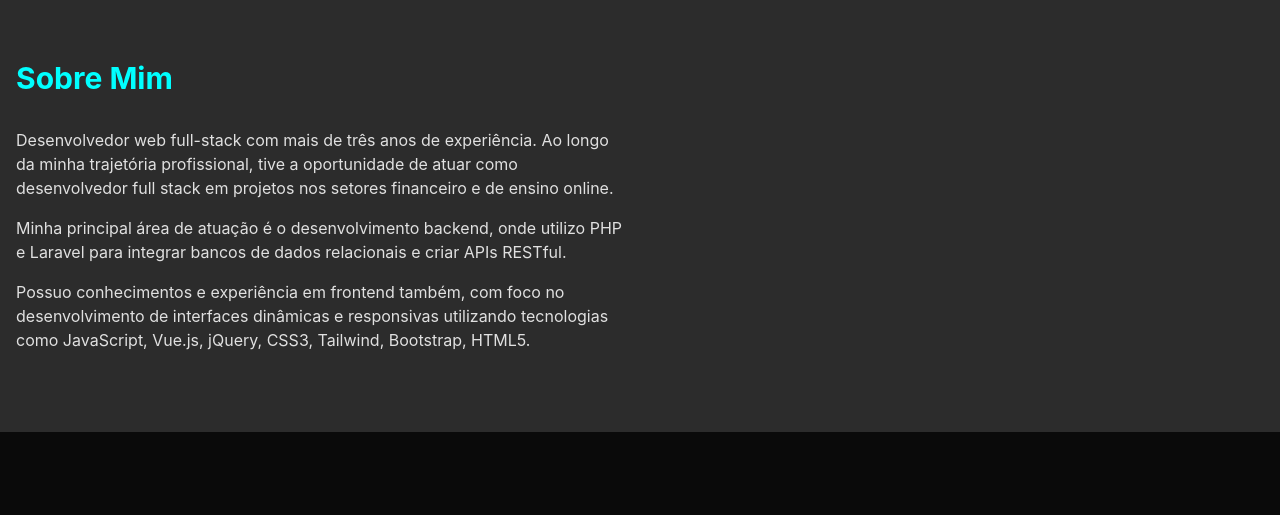
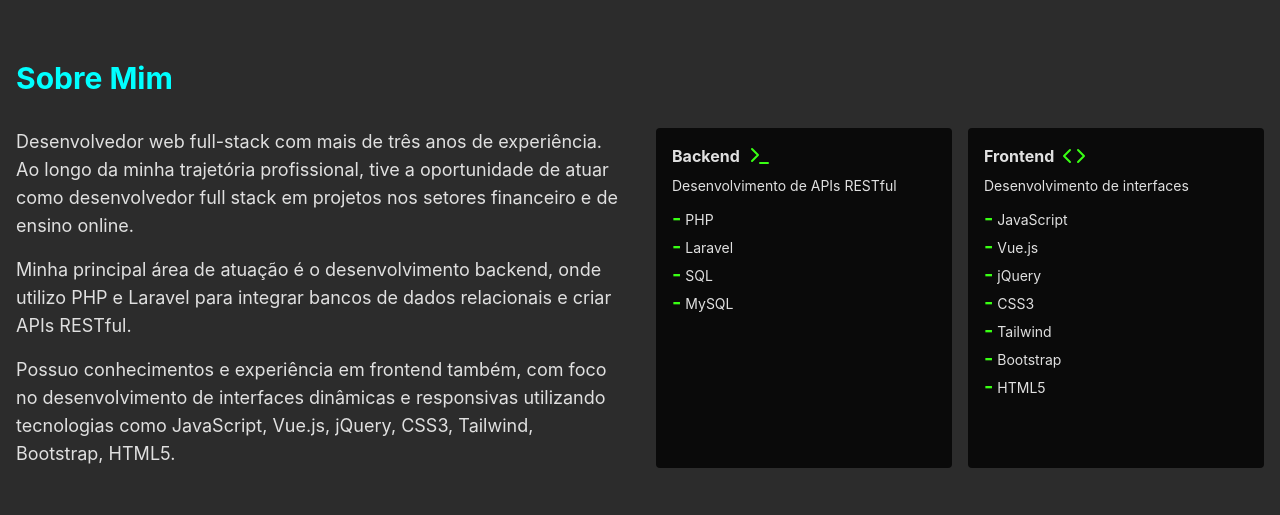
Before and after one commit to VitorMariano-hub/portfolio, a Vue app: page / in a window 1280 px wide. Shown: the part 820-1335 px from the top of the page. Built offline with nearby package versions, Linux system fonts and the light colour scheme.

Commit message:
fix: Ajustes na sessão de sobre

```diff
--- a/package.json
+++ b/package.json
@@ -6,8 +6,8 @@
   "type": "module",
   "scripts": {
     "dev": "vite",
-    "predeploy" : "npm run build",
-    "deploy" : "gh-pages -d dist",
+    "predeploy": "npm run build",
+    "deploy": "gh-pages -d dist",
     "build": "vite build",
     "preview": "vite preview"
   },
--- a/src/components/common/AppHeader.vue
+++ b/src/components/common/AppHeader.vue
@@ -1,7 +1,7 @@
 <template>
     <nav class="fixed w-full backdrop-blur-md bg-[#0A0A0A]/80 border-b border-[#2C2C2C] z-50">
       <div class="container mx-auto px-4 py-4 flex justify-between items-center">
-        <h1 class="text-[#39FF14] text-xl font-bold">Vitor Mariano</h1>
+        <a href="#"><h1 class="text-[#39FF14] text-xl font-bold">Vitor Mariano</h1></a>
         <div class="flex gap-6">
           <a
             v-for="item in menuItems"
--- a/src/components/home/AboutSection.vue
+++ b/src/components/home/AboutSection.vue
@@ -3,32 +3,53 @@
     <div class="container mx-auto px-4">
       <h3 class="text-3xl font-bold mb-8 text-[#00FFFF]">Sobre Mim</h3>
       <div class="grid md:grid-cols-2 gap-8">
-          <div class="space-y-4">
-            <p v-for="(paragraph, index) in about" :key="index">{{ paragraph }}</p>
+        <div class="space-y-4 text-lg">
+          <p>Desenvolvedor web full-stack com mais de três anos de experiência. Ao longo da minha trajetória profissional, tive a oportunidade de atuar como desenvolvedor full stack em projetos nos setores financeiro e de ensino online.</p>
+          <p>Minha principal área de atuação é o desenvolvimento backend, onde utilizo PHP e Laravel para integrar bancos de dados relacionais e criar APIs RESTful.</p>
+          <p>Possuo conhecimentos e experiência em frontend também, com foco no desenvolvimento de interfaces dinâmicas e responsivas utilizando tecnologias como JavaScript, Vue.js, jQuery, CSS3, Tailwind, Bootstrap, HTML5.</p>
         </div>
+
         <div class="grid grid-cols-2 gap-4">
           <div v-for="skill in skills" :key="skill.title" class="bg-[#0A0A0A] p-4 rounded">
-              <component :is="skill.icon" class="w-8 h-8 text-[#39FF14] mb-2"/>
-              <h4 class="font-bold mb-2">{{ skill.title }}</h4>
-              <p class="text-sm">{{ skill.description }}</p>
+            <div class="flex gap-2">
+              <h4 class="font-bold mb-2">{{ skill.title }} </h4>
+              <component :is="skill.icon" class="w-6 h-6 text-[#39FF14] mb-2" />
+            </div>
+            <p class="text-sm mb-2">{{ skill.description }}</p>
+            <ul>
+              <li v-for="technology in skill.technologies" :key="technology" class="text-sm">
+                <span class="text-[#39FF14] font-bold text-xl">-</span> {{ technology }}
+              </li>
+            </ul>
           </div>
         </div>
       </div>
     </div>
   </section>
 </template>
+<script>
+import { Terminal, Code } from 'lucide-vue-next';
 
-<script>
 export default {
   name: 'AboutSection',
-  props: {
-    about: {
-      type: Array,
-      required: true
+  setup() {
+    const skills = [
+      {
+        title: 'Backend',
+        icon: Terminal,
+        description: 'Desenvolvimento de APIs RESTful',
+        technologies: ['PHP', 'Laravel', 'SQL', 'MySQL']
       },
-    skills: {
-      type: Array,
-      required: true
+      {
+        title: 'Frontend',
+        icon: Code,
+        description: 'Desenvolvimento de interfaces',
+        technologies: ['JavaScript', 'Vue.js', 'jQuery', 'CSS3', 'Tailwind', 'Bootstrap', 'HTML5']
+
+      }
+    ]
+    return {
+      skills
     }
   }
 }
--- a/src/components/home/HeroSection.vue
+++ b/src/components/home/HeroSection.vue
@@ -1,5 +1,5 @@
 <template>
-  <section class="min-h-screen flex items-center justify-center pt-16">
+  <section class="min-h-screen flex items-center justify-center pt-28 md:pt-16 xl:pt-16">
     <div class="container mx-auto px-4 grid md:grid-cols-2 gap-8 items-center">
       <div>
         <h2 class="text-5xl font-bold mb-4">
@@ -28,13 +28,11 @@
           </a>
         </div>
       </div>
-      <div class="relative">
+      <div class="relative mb-4">
         <div class="bg-[#2C2C2C] w-64 h-64 rounded-full mx-auto relative overflow-hidden border-4 border-[#ffffff]">
           <img :src="profileImage" alt="Profile" class="w-full h-full object-cover"/>
         </div>
         <div class="absolute -z-10 top-0 right-0 w-96 h-96 bg-[#39FF14]/20 rounded-full blur-3xl"></div>
-        <!-- Adicione o GIF aqui -->
-        <!-- <img src="@/assets/hero-animation.gif" alt="Hero Animation" class="" />-->
       </div>
     </div>
   </section>
--- a/src/views/HomeView.vue
+++ b/src/views/HomeView.vue
@@ -1,7 +1,7 @@
 <template>
   <DefaultLayout>
     <HeroSection />
-    <AboutSectionVue :about="about" />
+    <AboutSectionVue />
     <ProjectsSection :projects="projects" />
     <ContactSection />
   </DefaultLayout>
@@ -51,18 +51,8 @@ export default {
         github: 'https://github.com/VitorMariano-hub/APP-Gorjetas'
       }
     ]
-    const about = [
-      'Desenvolvedor web full-stack com mais de três anos de experiência. Ao longo da minha trajetória profissional, tive a oportunidade de atuar como desenvolvedor full stack em projetos nos setores financeiro e de ensino online.',
-      'Minha principal área de atuação é o desenvolvimento backend, onde utilizo PHP e Laravel para integrar bancos de dados relacionais e criar APIs RESTful.',
-      'Possuo conhecimentos e experiência em frontend também, com foco no desenvolvimento de interfaces dinâmicas e responsivas utilizando tecnologias como JavaScript, Vue.js, jQuery, CSS3, Tailwind, Bootstrap, HTML5.',
-    ]
-
-
-
-
     return {
-      projects,
-      about
+      projects
     }
   }
 }
```
Also changed, not shown: vite.config.js.timestamp-1729729873039-4cf8db5881b9f.mjs (added, +20 -0 lines). Lines whose indentation alone changed are shown as unchanged.
